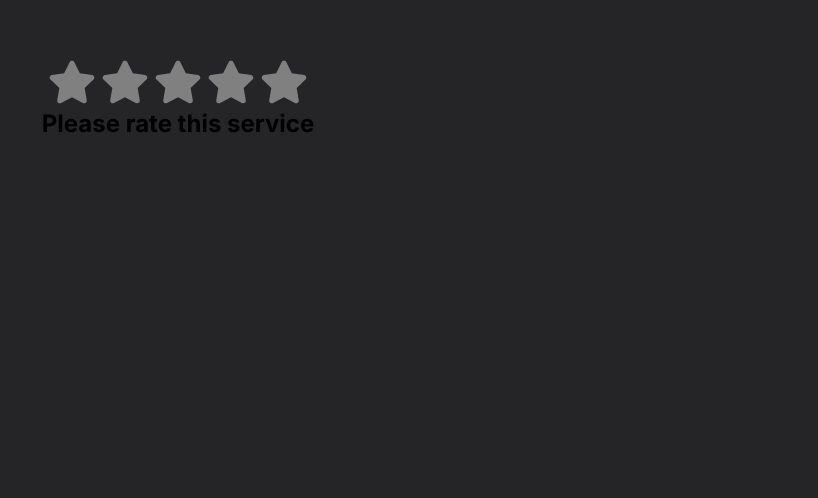
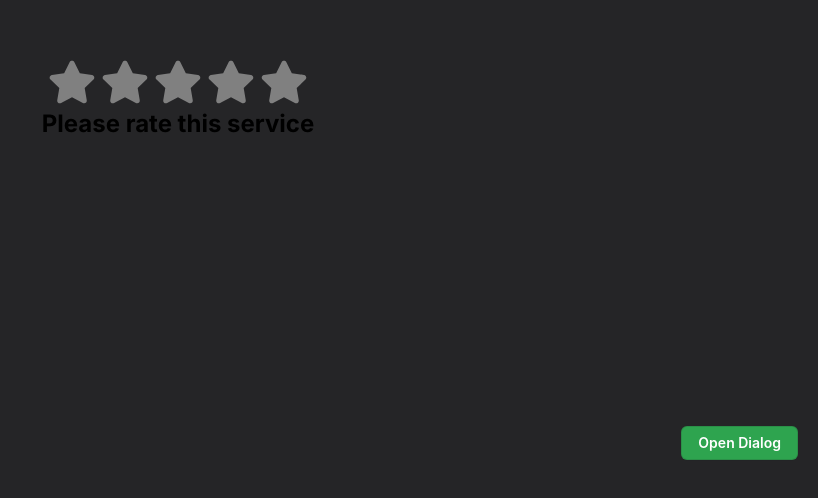
Before and after one commit to Apricosma/rating-system, a React (Create React App) app: page / in a window 1280 px wide. Shown: the part 300-798 px from the top of the page, without its empty margins (462-1280 px from the left). Built offline with nearby package versions, Linux system fonts and the light colour scheme; the HTML template or start-up script is replaced by a standard one.

Commit message:
Add dialog box

```diff
--- a/src/App.css
+++ b/src/App.css
@@ -20,3 +20,96 @@
   justify-content: center;
   height: 100vh;
 }
+
+/* modal */
+.dialog {
+  position: fixed;
+  top: 0;
+  left: 0;
+  width: 100%;
+  height: 100%;
+  background: rgba(0, 0, 0, 0.6);
+  display: flex;
+  justify-content: center;
+  align-items: center;
+}
+
+.dialog-content{
+  background-color: #24222b;
+  color: #fff;
+  padding: 50px;
+  border-radius: 5px;
+  box-shadow: 0 2px 6px rgba(0, 0, 0, 0.3);
+  height: 220px;
+  width: 480px;
+  display: flex;
+  justify-content: center;
+  align-items: center;
+  flex-direction: column;
+}
+
+.dialog-content h2, .dialog-content p{
+  margin: 5px;
+}
+
+.dialog-content button {
+  margin-top: 10px;
+}
+
+/* CSS https://getcssscan.com/css-buttons-examples */
+button {
+  appearance: none;
+  background-color: #2ea44f;
+  border: 1px solid rgba(27, 31, 35, .15);
+  border-radius: 6px;
+  box-shadow: rgba(27, 31, 35, .1) 0 1px 0;
+  box-sizing: border-box;
+  color: #fff;
+  cursor: pointer;
+  display: inline-block;
+  font-family: -apple-system,system-ui,"Segoe UI",Helvetica,Arial,sans-serif,"Apple Color Emoji","Segoe UI Emoji";
+  font-size: 14px;
+  font-weight: 600;
+  line-height: 20px;
+  padding: 6px 16px;
+  position: relative;
+  text-align: center;
+  text-decoration: none;
+  user-select: none;
+  -webkit-user-select: none;
+  touch-action: manipulation;
+  vertical-align: middle;
+  white-space: nowrap;
+}
+
+button:focus:not(:focus-visible):not(.focus-visible) {
+  box-shadow: none;
+  outline: none;
+}
+
+button:hover {
+  background-color: #2c974b;
+}
+
+button:focus {
+  box-shadow: rgba(46, 164, 79, .4) 0 0 0 3px;
+  outline: none;
+}
+
+button:disabled {
+  background-color: #94d3a2;
+  border-color: rgba(27, 31, 35, .1);
+  color: rgba(255, 255, 255, .8);
+  cursor: default;
+}
+
+button:active {
+  background-color: #298e46;
+  box-shadow: rgba(20, 70, 32, .2) 0 1px 0 inset;
+}
+
+.open-dialog-button {
+  position: absolute;
+  bottom: 40px;
+  right: 20px;
+}
--- a/src/App.js
+++ b/src/App.js
@@ -1,10 +1,24 @@
 import './App.css';
 import StarRating from './components/StarRating';
+import Dialog from './components/Dialog';
+import { useState } from 'react';
 
 function App() {
+  const [dialogOpen, setDialogOpen] = useState(false);
+
+  const handleDialog = () => {
+    setDialogOpen(true);
+  }
+
+  const handleCloseDialog = () => {
+    setDialogOpen(false);
+  }
+
   return (
     <div>
       <StarRating />
+        <button className='open-dialog-button' onClick={handleDialog}>Open Dialog</button>
+      <Dialog isOpen={dialogOpen} onClose={handleCloseDialog} />
     </div>
   );
 }
--- a/src/components/Dialog.js
+++ b/src/components/Dialog.js
@@ -1,8 +1,19 @@
 import React from 'react'
 
-const Dialog = () => {
+const Dialog = ({ isOpen, onClose }) => {
   return (
-    <div>Dialog</div>
+    <>
+        {isOpen && (
+            <div className='dialog'>
+                <div className='dialog-content'>
+                    <h2>Hello!</h2>
+                    <p>I am a dialog box</p>
+                    <p>It's nice to meet you!</p>
+                    <button onClick={onClose}>Close</button>
+                </div>
+            </div>
+        )}
+    </>
   )
 }
 
```
